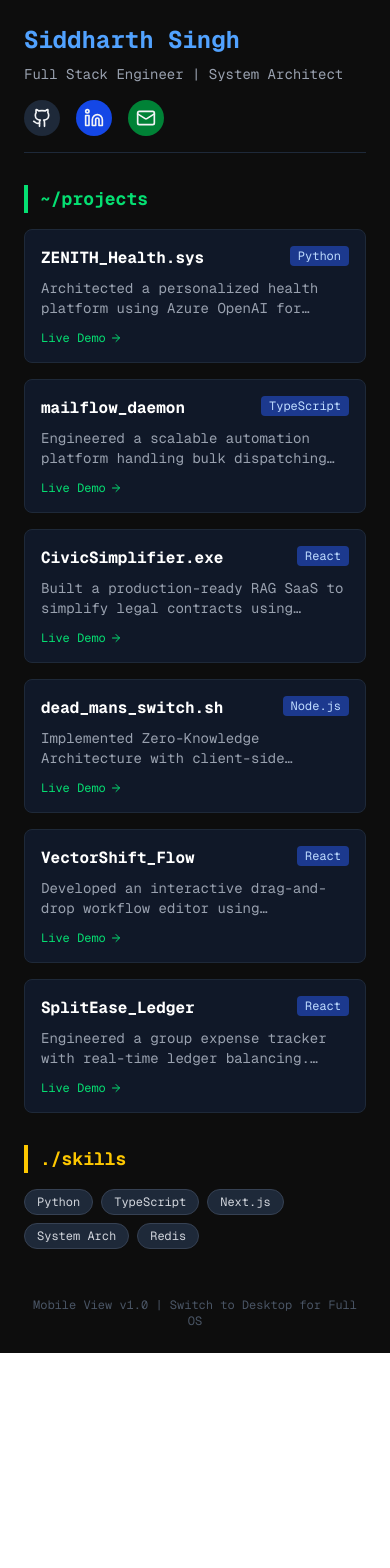
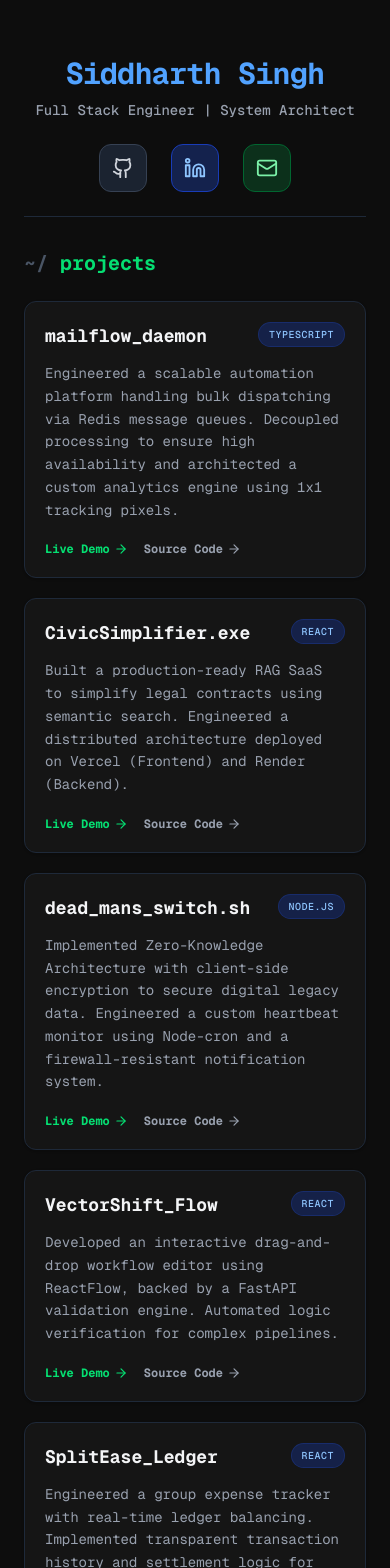
Before and after one commit to Siddharth-singh2111/portfolio-os-siddharth, a Next.js app: page / in a window 390 px wide. Shown: the top 1568 px of the page. Before the commit the page ends 1353 px from the top, so only its background shows below. Built offline with nearby package versions, Linux system fonts and the light colour scheme.

Commit message:
added default full screen functionality to tabs and changes in ui and layout

```diff
--- a/src/components/os/MobileLayout.tsx
+++ b/src/components/os/MobileLayout.tsx
@@ -6,38 +6,52 @@ const MobileLayout = () => {
   return (
     <div className="min-h-screen bg-[#0d0d0d] text-gray-100 font-mono p-6">
       {/* Header */}
-      <div className="mb-8 border-b border-gray-800 pb-4">
-        <h1 className="text-2xl font-bold text-blue-400 mb-2">Siddharth Singh</h1>
-        <p className="text-sm text-gray-400">Full Stack Engineer | System Architect</p>
-        <div className="flex gap-4 mt-4">
-          <a href="https://github.com" className="p-2 bg-gray-800 rounded-full"><Github size={20} /></a>
-          <a href="https://linkedin.com" className="p-2 bg-blue-700 rounded-full"><Linkedin size={20} /></a>
-          <a href="mailto:siddharth.s23@iiits.in" className="p-2 bg-green-700 rounded-full"><Mail size={20} /></a>
+      <div className="mb-8 border-b border-gray-800 pb-6 text-center pt-8">
+        <h1 className="text-3xl font-bold text-blue-400 mb-2 tracking-tight">Siddharth Singh</h1>
+        <p className="text-sm text-gray-400 font-medium">Full Stack Engineer | System Architect</p>
+
+        {/* Social Links */}
+        <div className="flex justify-center gap-6 mt-6">
+          <a href="https://github.com" target="_blank" rel="noopener noreferrer" className="p-3 bg-gray-800/80 hover:bg-gray-700 rounded-xl border border-gray-700 transition-all hover:scale-110 hover:shadow-[0_0_10px_rgba(255,255,255,0.1)]">
+            <Github size={22} className="text-gray-300" />
+          </a>
+          <a href="https://linkedin.com" target="_blank" rel="noopener noreferrer" className="p-3 bg-blue-900/50 hover:bg-blue-800/70 rounded-xl border border-blue-800 transition-all hover:scale-110 hover:shadow-[0_0_10px_rgba(59,130,246,0.3)]">
+            <Linkedin size={22} className="text-blue-300" />
+          </a>
+          <a href="mailto:siddharth.s23@iiits.in" className="p-3 bg-green-900/50 hover:bg-green-800/70 rounded-xl border border-green-800 transition-all hover:scale-110 hover:shadow-[0_0_10px_rgba(34,197,94,0.3)]">
+            <Mail size={22} className="text-green-300" />
+          </a>
         </div>
       </div>
 
       {/* Projects List */}
-      <section className="mb-8">
-        <h2 className="text-lg font-bold text-green-400 mb-4 border-l-4 border-green-400 pl-3">
-          ~/projects
+      <section className="mb-10">
+        <h2 className="text-xl font-bold text-green-400 mb-6 flex items-center gap-3 before:content-['~/'] before:text-gray-600">
+          projects
         </h2>
-        <div className="space-y-4">
-          {/* Find projects from your filesystem */}
+        <div className="space-y-5">
           {fileSystem.find(f => f.id === 'projects')?.children?.map((proj: any) => (
-            <div key={proj.id} className="bg-gray-900 border border-gray-800 p-4 rounded-lg">
-              <div className="flex justify-between items-start mb-2">
-                <h3 className="font-bold text-white">{proj.data?.title || proj.title}</h3>
-                <span className="text-xs bg-blue-900 text-blue-200 px-2 py-0.5 rounded">
-                  {proj.data?.tech?.[0]}
-                </span>
+            <div key={proj.id} className="bg-[#151515] border border-gray-800 p-5 rounded-xl shadow-sm">
+              <div className="flex justify-between items-start mb-3">
+                <h3 className="font-bold text-lg text-gray-100">{proj.data?.title || proj.title}</h3>
+                {proj.data?.tech?.[0] && (
+                  <span className="text-[10px] font-medium bg-blue-950/80 text-blue-300 px-2.5 py-1 rounded-full border border-blue-900/50 uppercase tracking-wider">
+                    {proj.data.tech[0]}
+                  </span>
+                )}
               </div>
-              <p className="text-sm text-gray-400 mb-3 line-clamp-2">
+              <p className="text-sm text-gray-400 mb-5 leading-relaxed">
                 {proj.data?.desc || "System process running..."}
               </p>
-              <div className="flex gap-2">
+              <div className="flex gap-4">
                 {proj.data?.liveUrl && (
-                  <a href={proj.data.liveUrl} target="_blank" className="text-xs text-green-400 flex items-center gap-1">
-                    Live Demo <ArrowRight size={12} />
+                  <a href={proj.data.liveUrl} target="_blank" className="text-xs font-bold text-green-400 flex items-center gap-1 hover:underline">
+                    Live Demo <ArrowRight size={14} />
+                  </a>
+                )}
+                {proj.data?.repoUrl && (
+                   <a href={proj.data.repoUrl} target="_blank" className="text-xs font-bold text-gray-400 flex items-center gap-1 hover:underline">
+                    Source Code <ArrowRight size={14} />
                   </a>
                 )}
               </div>
@@ -47,21 +61,22 @@ const MobileLayout = () => {
       </section>
 
       {/* Skills Section */}
-      <section>
-        <h2 className="text-lg font-bold text-yellow-400 mb-4 border-l-4 border-yellow-400 pl-3">
-          ./skills
+      <section className="mb-10">
+        <h2 className="text-xl font-bold text-yellow-400 mb-6 flex items-center gap-3 before:content-['./'] before:text-gray-600">
+          skills_matrix
         </h2>
-        <div className="flex flex-wrap gap-2">
-          {["Python", "TypeScript", "Next.js", "System Arch", "Redis"].map(skill => (
-            <span key={skill} className="bg-gray-800 text-xs text-gray-300 px-3 py-1 rounded-full border border-gray-700">
+        <div className="flex flex-wrap gap-2.5">
+          {["Python", "TypeScript", "C++", "Next.js", "FastAPI", "Docker", "K8s", "Redis", "RAG Architecture"].map(skill => (
+            <span key={skill} className="bg-[#1a1a1a] text-xs font-medium text-gray-300 px-3.5 py-1.5 rounded-lg border border-gray-800/80 shadow-sm">
               {skill}
             </span>
           ))}
         </div>
       </section>
 
-      <footer className="mt-12 text-center text-xs text-gray-600">
-        <p>Mobile View v1.0 | Switch to Desktop for Full OS</p>
+      <footer className="mt-16 pb-8 text-center text-[10px] text-gray-600 uppercase tracking-widest">
+        <p>/// Mobile Terminal v1.0.4 ///</p>
+        <p className="mt-1">System Architect: Siddharth Singh</p>
       </footer>
     </div>
   );
--- a/src/store/useOSStore.ts
+++ b/src/store/useOSStore.ts
@@ -18,7 +18,7 @@ interface OSState {
   openWindow: (id: string, title: string, componentType: string) => void;
   closeWindow: (id: string) => void;
   minimizeWindow: (id: string) => void;
-  toggleMaximize: (id: string) => void; // Defined in interface
+  toggleMaximize: (id: string) => void;
   focusWindow: (id: string) => void;
 }
 
@@ -43,7 +43,7 @@ export const useOSStore = create<OSState>((set) => ({
       title,
       isOpen: true,
       isMinimized: false,
-      isMaximized: false,
+      isMaximized: true, // <--- CHANGED THIS TO TRUE (Opens full screen by default)
       zIndex: 100, // Starts on top
       componentType
     };
@@ -56,7 +56,7 @@ export const useOSStore = create<OSState>((set) => ({
 
   closeWindow: (id) => set((state) => ({
     windows: state.windows.filter((w) => w.id !== id),
-    activeWindowId: null // Reset focus
+    activeWindowId: null
   })),
 
   focusWindow: (id) => set((state) => ({
@@ -72,7 +72,6 @@ export const useOSStore = create<OSState>((set) => ({
     )
   })),
 
-  // ADDED THIS FUNCTION
   toggleMaximize: (id) => set((state) => ({
     windows: state.windows.map((w) =>
       w.id === id ? { ...w, isMaximized: !w.isMaximized } : w
--- a/src/utils/fileSystem.ts
+++ b/src/utils/fileSystem.ts
@@ -34,20 +34,6 @@ export const fileSystem = [
     icon: Layout,
     children: [
       {
-        id: 'zenith',
-        title: 'ZENITH_Health.sys',
-        type: 'app',
-        icon: Activity,
-        component: 'ProjectViewer',
-        data: {
-          tagline: "AI-Powered Health Protection Platform",
-          tech: ["Python", "FastAPI", "Azure OpenAI", "Azure Maps"],
-          desc: "Architected a personalized health platform using Azure OpenAI for reasoning. Implemented an intelligent RAG-based context engine synthesizing real-time weather data with user medical history. Engineered safety guardrails to filter hallucinations.",
-          liveUrl: "https://zenith.demo",
-          repoUrl: "https://github.com/yourusername/zenith"
-        }
-      },
-      {
         id: 'mailflow',
         title: 'mailflow_daemon',
         type: 'app',
@@ -57,8 +43,8 @@ export const fileSystem = [
           tagline: "Distributed Email Automation Engine",
           tech: ["TypeScript", "Node.js", "Redis (BullMQ)", "PostgreSQL"],
           desc: "Engineered a scalable automation platform handling bulk dispatching via Redis message queues. Decoupled processing to ensure high availability and architected a custom analytics engine using 1x1 tracking pixels.",
-          liveUrl: "https://mailflow.demo",
-          repoUrl: "https://github.com/yourusername/mailflow"
+          liveUrl: "https://mailflow-three.vercel.app",
+          repoUrl: "https://github.com/Siddharth-singh2111/MailFlow"
         }
       },
       {
@@ -71,8 +57,8 @@ export const fileSystem = [
           tagline: "RAG SaaS for Legal Contracts",
           tech: ["React", "FastAPI", "Pinecone", "Cohere"],
           desc: "Built a production-ready RAG SaaS to simplify legal contracts using semantic search. Engineered a distributed architecture deployed on Vercel (Frontend) and Render (Backend).",
-          liveUrl: "https://civic.demo",
-          repoUrl: "https://github.com/yourusername/civic"
+          liveUrl: "https://civic-simplifier.vercel.app",
+          repoUrl: "https://github.com/Siddharth-singh2111/Civic-Simplifier"
         }
       },
       {
@@ -85,8 +71,8 @@ export const fileSystem = [
           tagline: "Zero-Knowledge Digital Vault",
           tech: ["Node.js", "Cron", "AES-256", "Crypto"],
           desc: "Implemented Zero-Knowledge Architecture with client-side encryption to secure digital legacy data. Engineered a custom heartbeat monitor using Node-cron and a firewall-resistant notification system.",
-          liveUrl: "https://dms.demo",
-          repoUrl: "https://github.com/yourusername/dms"
+          liveUrl: "https://dead-mans-switch-eight.vercel.app",
+          repoUrl: "https://github.com/Siddharth-singh2111/dead-mans-switch"
         }
       },
       {
@@ -99,8 +85,8 @@ export const fileSystem = [
           tagline: "Interactive Workflow Editor",
           tech: ["React", "ReactFlow", "FastAPI"],
           desc: "Developed an interactive drag-and-drop workflow editor using ReactFlow, backed by a FastAPI validation engine. Automated logic verification for complex pipelines.",
-          liveUrl: "https://vectorshift.demo",
-          repoUrl: "https://github.com/yourusername/vectorshift"
+          liveUrl: "https://vector-shift-project.vercel.app",
+          repoUrl: "https://github.com/Siddharth-singh2111/Vector-Shift-project"
         }
       },
       {
@@ -113,8 +99,8 @@ export const fileSystem = [
           tagline: "Group Expense Tracker",
           tech: ["React", "Node.js", "MongoDB"],
           desc: "Engineered a group expense tracker with real-time ledger balancing. Implemented transparent transaction history and settlement logic for accurate shared expense tracking.",
-          liveUrl: "https://splitease.demo",
-          repoUrl: "https://github.com/yourusername/splitease"
+          liveUrl: "https://split-ease-nine.vercel.app",
+          repoUrl: "https://github.com/Siddharth-singh2111/SplitEase"
         }
       }
     ]
```
Also changed, not shown: src/app/page.tsx (+46 -14 lines).
